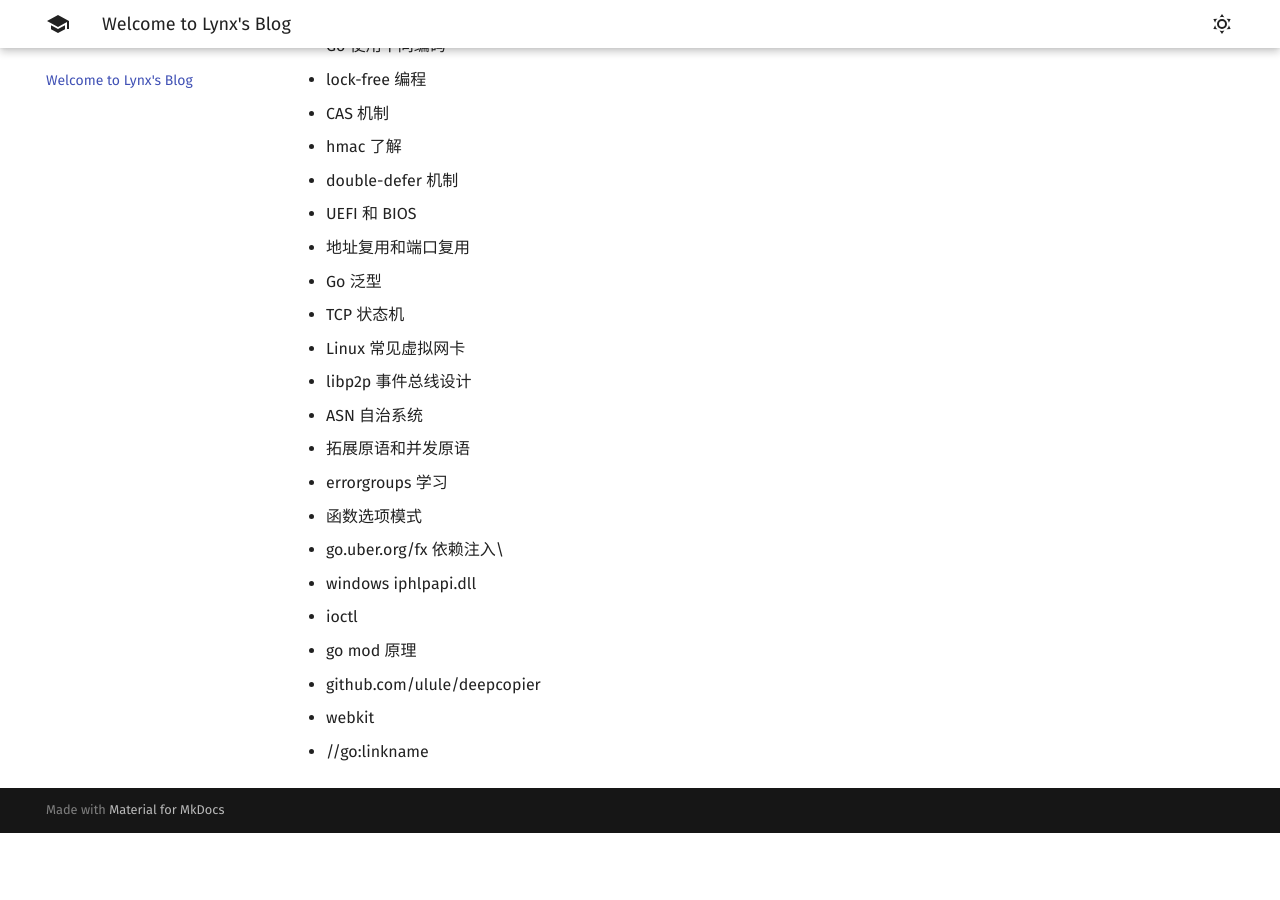
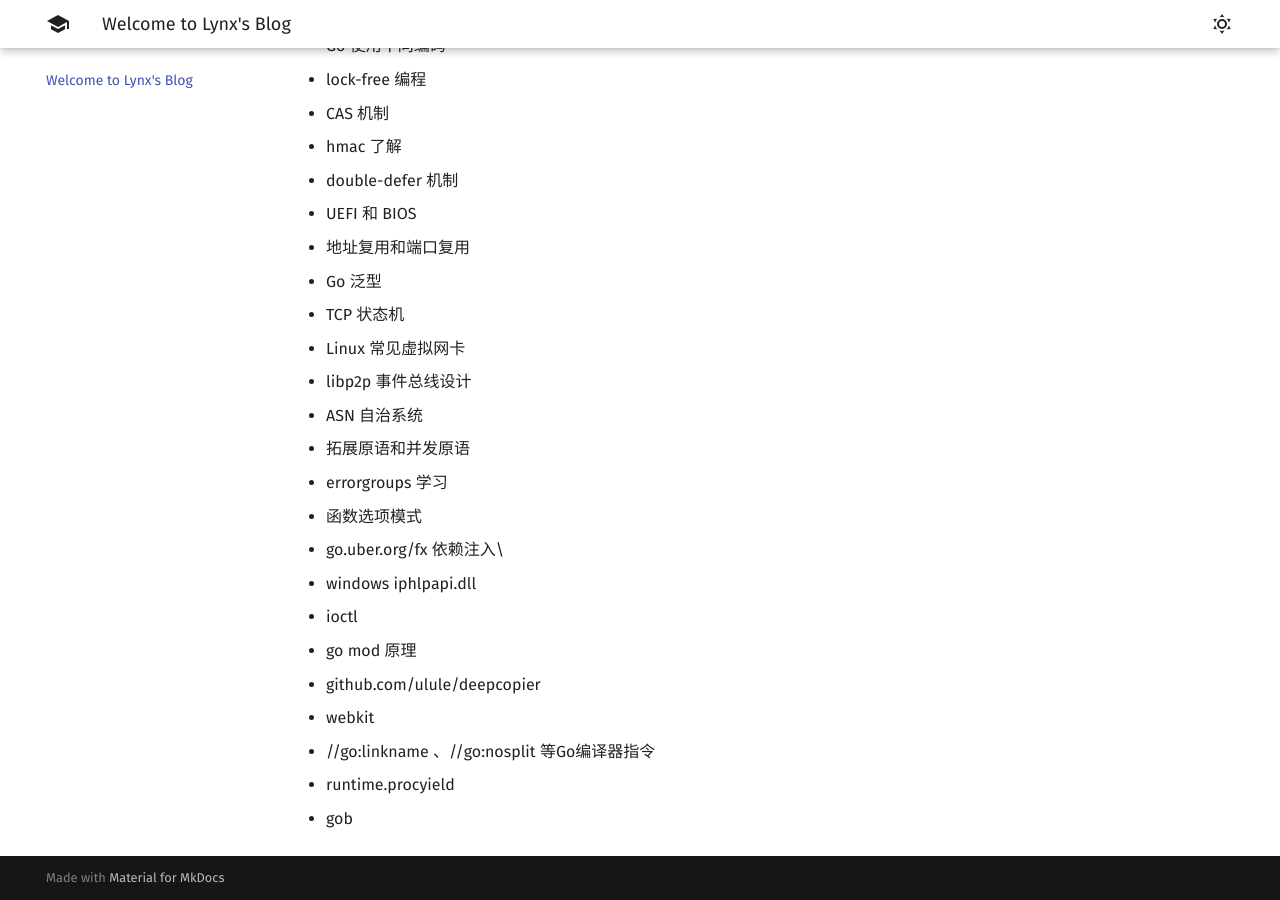
Before and after one commit to 1314liuwei/blog, an MkDocs documentation site: the page built from docs/index.md, in a window 1280 px wide and 900 px high, scrolled down 1547 px. Built offline with MkDocs 1.6.1 and Material for MkDocs 9.7.7, drawn with Linux system fonts in a browser that asks for light colours; before the commit the page ends 2380 px from its top, so only the background shows below that.

Commit message:
2023/08/14 周一

```diff
--- a/docs/index.md
+++ b/docs/index.md
@@ -62,4 +62,6 @@
 - go mod 原理
 - github.com/ulule/deepcopier
 - webkit
-- //go:linkname
+- //go:linkname 、//go:nosplit 等Go编译器指令
+-  runtime.procyield
+- gob
```
